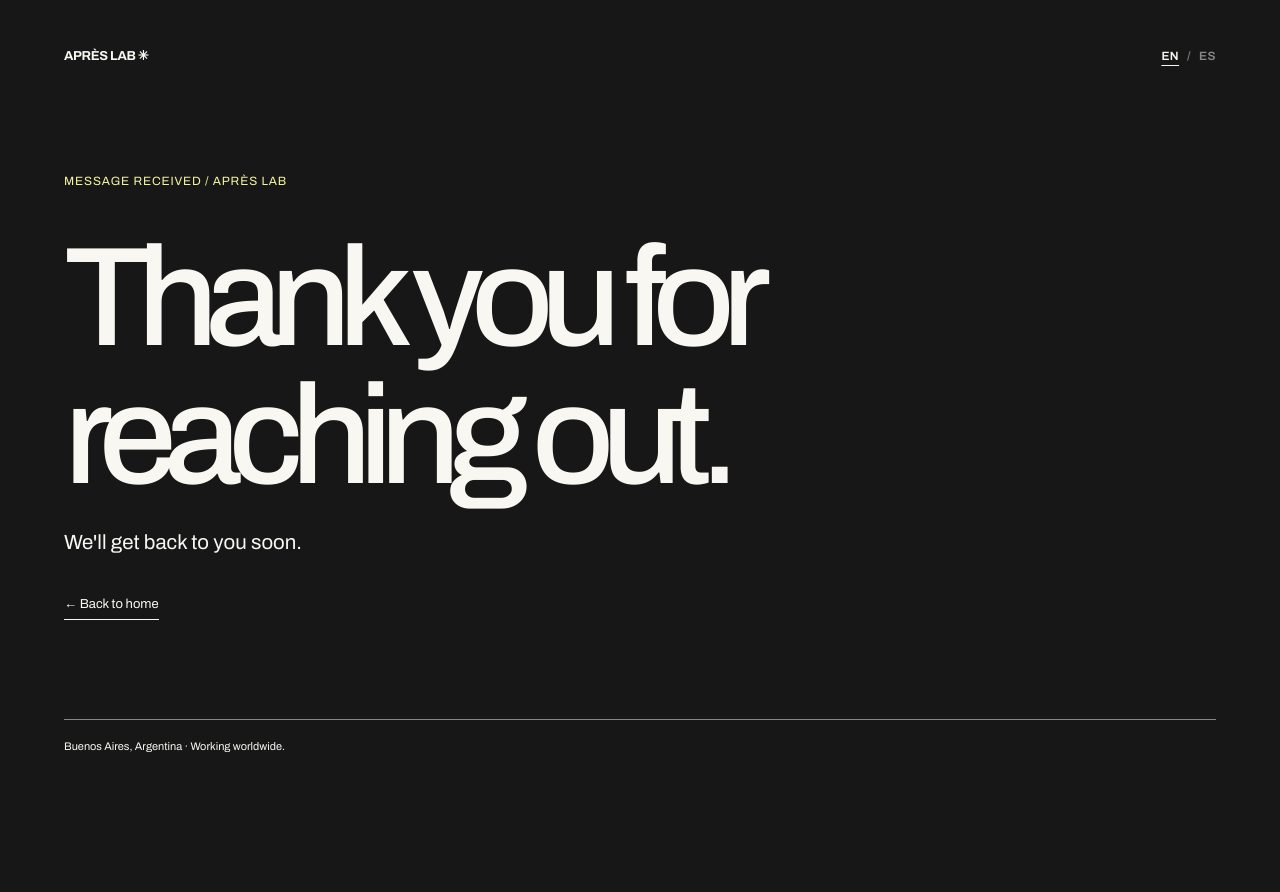
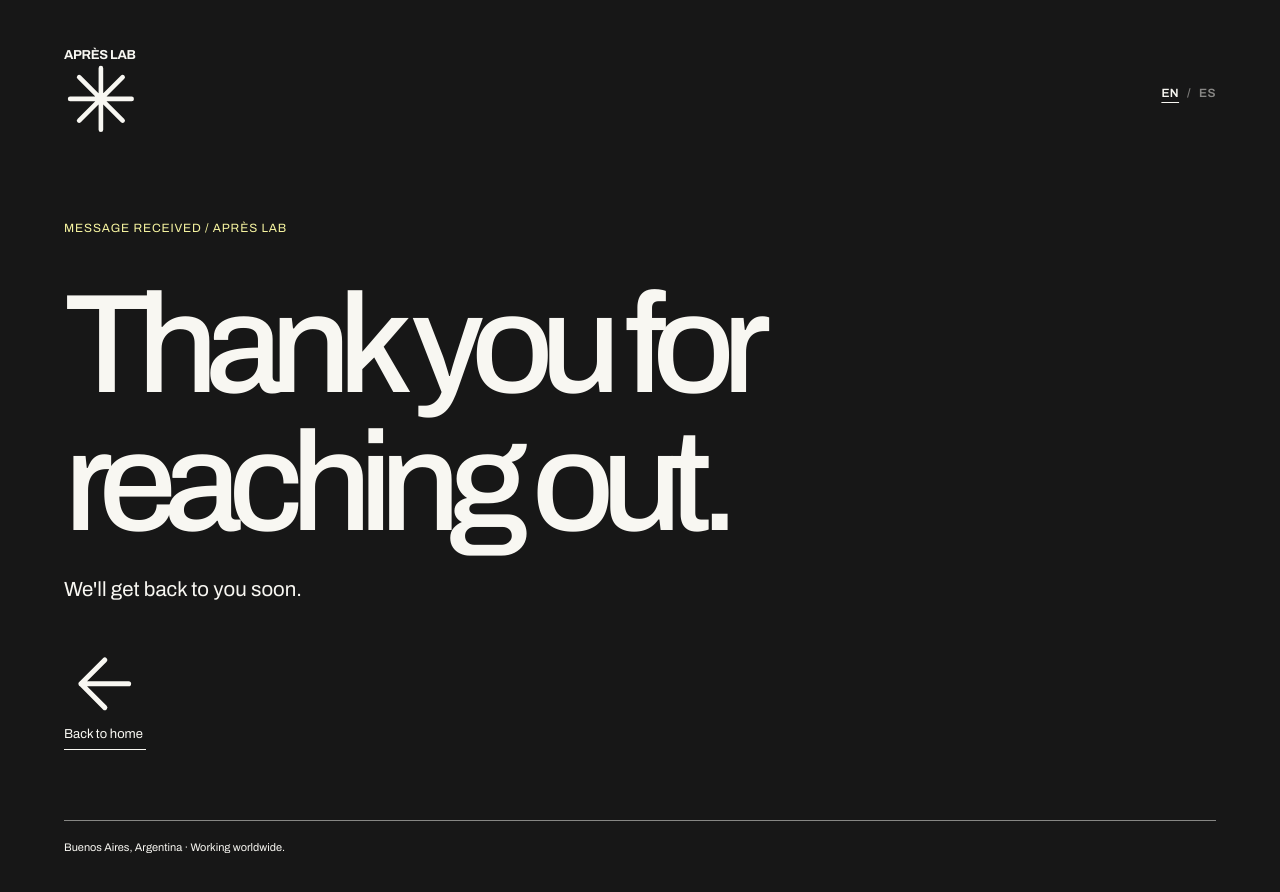
Before and after one commit to apreslab/apreslab.github.io, a plain HTML site: page thanks.html in a window 1280 px wide. Before the commit the page ends 800 px from the top, so only its background shows below. Drawn offline with Linux system fonts and the light colour scheme.

Commit message:
deploy(ui): synchronize cross-device SVG icons (thanks.html)

```diff
--- a/thanks.html
+++ b/thanks.html
@@ -17,7 +17,7 @@
 <body class="thanks-page">
   <main class="thanks-page__main">
     <header class="thanks-page__header">
-      <a href="./index.html" class="thanks-page__brand">APRÈS LAB ✳</a>
+      <a href="./index.html" class="thanks-page__brand">APRÈS LAB <svg class="ui-icon ui-icon--asterisk" viewBox="0 0 24 24" fill="none" stroke="currentColor" stroke-width="1.5" stroke-linecap="round" stroke-linejoin="round" aria-hidden="true" focusable="false"><path d="M12 2v20 M2 12h20 M4.93 4.93l14.14 14.14 M19.07 4.93 4.93 19.07"/></svg></a>
       <nav class="language-switch" aria-label="Choose language">
         <a href="./thanks.html" lang="en" hreflang="en" aria-current="page">EN</a>
         <span aria-hidden="true">/</span>
@@ -28,7 +28,7 @@
       <p class="thanks-page__kicker">Message received / APRÈS LAB</p>
       <h1>Thank you for reaching out.</h1>
       <p>We'll get back to you soon.</p>
-      <a class="thanks-page__back" href="./index.html">← Back to home</a>
+      <a class="thanks-page__back" href="./index.html"><svg class="ui-icon ui-icon--left" viewBox="0 0 24 24" fill="none" stroke="currentColor" stroke-width="1.5" stroke-linecap="round" stroke-linejoin="round" aria-hidden="true" focusable="false"><path d="M19 12H5 M12 19l-7-7 7-7"/></svg> Back to home</a>
     </div>
     <footer class="thanks-page__footer">Buenos Aires, Argentina · Working worldwide.</footer>
   </main>
```
